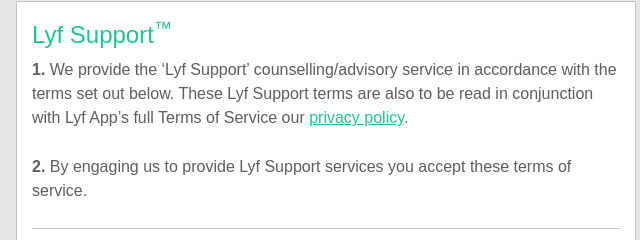
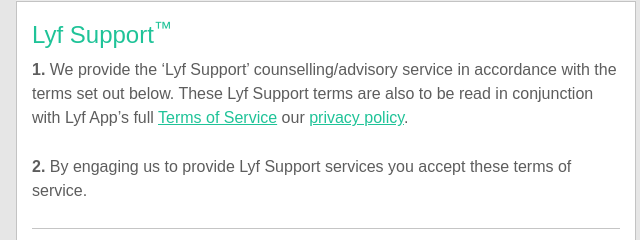
Before and after one commit to lyf-app/lyf-app.github.io, a plain HTML site: page new/lyfsupport-terms.html in a window 1280 px wide. Shown: the part 414-654 px from the top of the page, 314-954 px from the left. Drawn offline with Linux system fonts and the light colour scheme; a script that the page names is missing; files whose address does not match are found by name.

Commit message:
Add hyperlink to terms

```diff
--- a/new/lyfsupport-terms.html
+++ b/new/lyfsupport-terms.html
@@ -164,7 +164,7 @@
                         <div class="terms-txt">
                             <h3 id="lyfsup-t">Lyf Support<sup>™</sup></h3>
                             <p><strong>1.</strong> We provide the ‘Lyf Support’ counselling/advisory service in accordance with the terms set out below. These Lyf Support terms are also to be read in
-                            conjunction with Lyf App’s full Terms of Service our <a href="privacy_policy">privacy policy</a>.</p>
+                            conjunction with Lyf App’s full <a href="terms">Terms of Service</a> our <a href="privacy_policy">privacy policy</a>.</p>
                             <p><strong>2.</strong> By engaging us to provide Lyf Support services you accept these terms of service. </p>
                         </div>
                         <div class="terms-txt">
```
